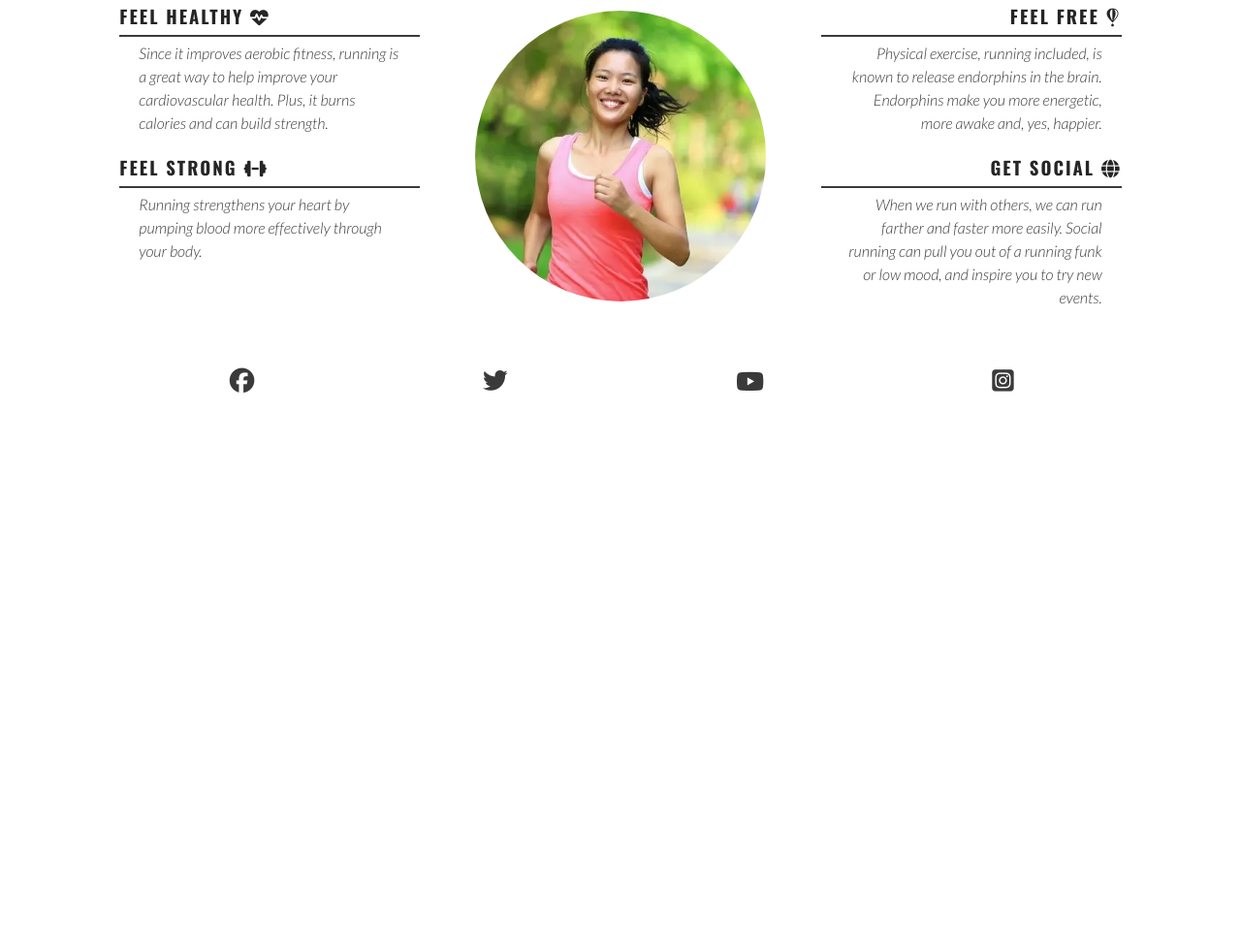
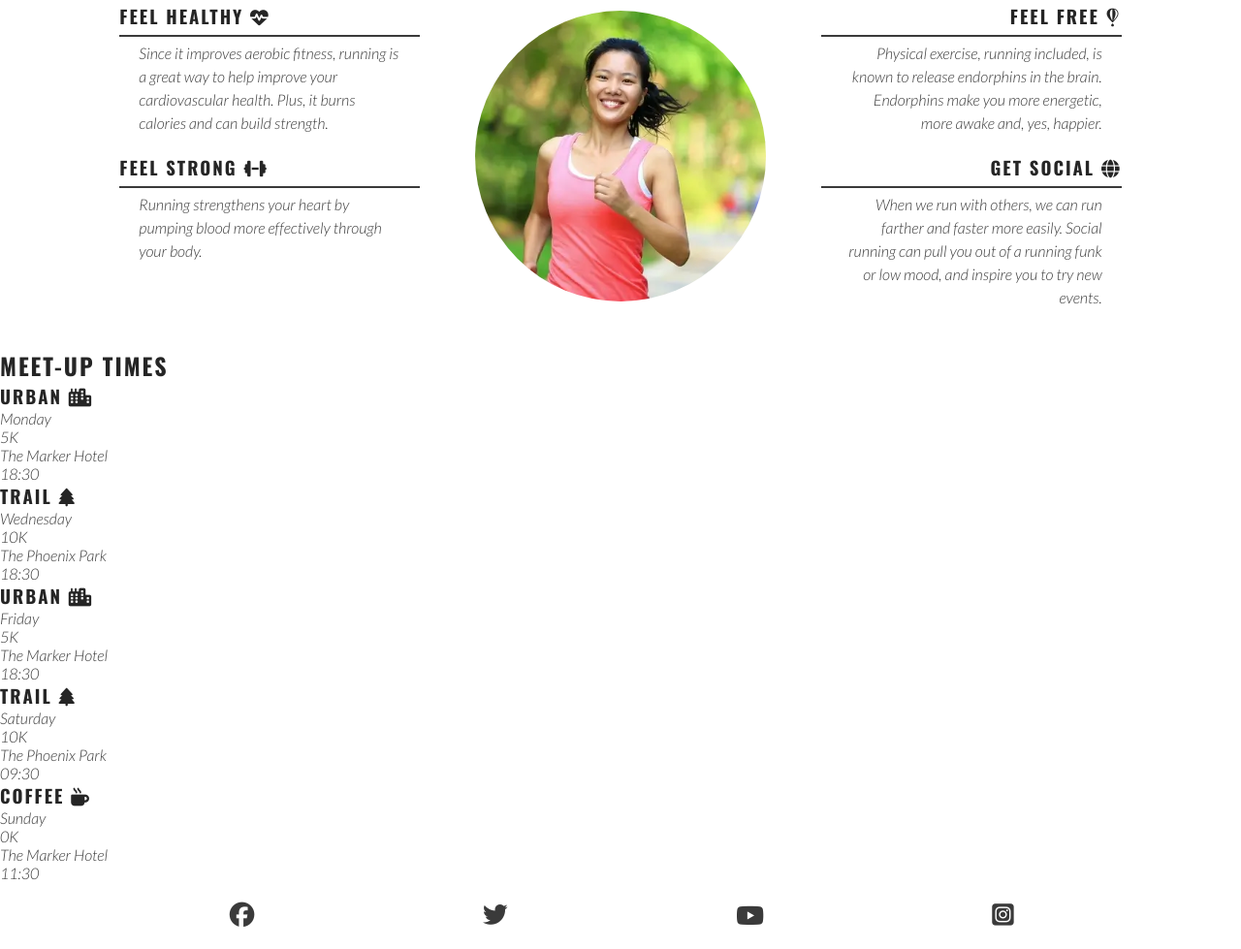
Before and after one commit to Drake-Designer/Love-Running, a website: page index.html in a window 1280 px wide. Shown: the part 963-1942 px from the top of the page at 97% size. Before the commit the page ends 1391 px from the top, so only its background shows below. Drawn offline with nearby package versions, Linux system fonts and the light colour scheme.

Commit message:
Add Meetup times Section

```diff
--- a/index.html
+++ b/index.html
@@ -1,17 +1,21 @@
-<!DOCTYPE html>
+<!doctype html>
 <html lang="en">
   <head>
     <meta charset="UTF-8" />
     <meta name="viewport" content="width=device-width, initial-scale=1.0" />
+
     <!-- Meta tags for search engines -->
     <meta name="description" content="Love Running. Club for runners in Dublin, Ireland. Urban Running, trail running. Dublin docklands and Phoenix Park" />
     <meta name="keywords" content="love running, runm running club, runners, Ireland, Dublin, sport, exercise" />
+
     <!-- Title -->
     <title>Love Running</title>
+
     <!-- Favicon -->
     <link rel="apple-touch-icon" sizes="180x180" href="assets/favicon/apple-touch-icon.png" />
     <link rel="icon" type="image/png" sizes="32x32" href="assets/favicon/favicon-32x32.png" />
     <link rel="icon" type="image/png" sizes="16x16" href="assets/favicon/favicon-16x16.png" />
+
     <!-- Stylesheet-->
     <link rel="stylesheet" href="assets/css/style.css" />
   </head>
@@ -36,46 +40,121 @@
 
     <!-- Main content -->
     <main>
-      <section id="hero"> <!-- Section Hero -->
+      <!-- Section Hero -->
+      <section id="hero">
         <div id="cover-text">
           <h2>Love Running</h2>
           <h3>Dublin Docklands & Phoenix Park</h3>
         </div>
-
       </section>
 
-      <section id="reasons"> <!-- Section Reasons -->
+      <!-- Section Reasons -->
+      <section id="reasons">
         <h2>Why Love Running With Us?</h2>
         <div id="benefits">
-          <div id="benefits-physical"> <!-- Div benefits-physical -->
+          <div id="benefits-physical">
+            <!-- Div benefits-physical -->
             <div>
-                <h3>Feel Healthy <i class="fa-solid fa-heart-pulse"></i></h3>
-                <hr >
+              <h3>
+                Feel Healthy
+                <i class="fa-solid fa-heart-pulse"></i>
+              </h3>
+              <hr />
               <p>Since it improves aerobic fitness, running is a great way to help improve your cardiovascular health. Plus, it burns calories and can build strength.</p>
             </div>
             <div>
-                <h3>Feel Strong <i class="fa-solid fa-dumbbell"></i></h3>
-                <hr >
+              <h3>
+                Feel Strong
+                <i class="fa-solid fa-dumbbell"></i>
+              </h3>
+              <hr />
               <p>Running strengthens your heart by pumping blood more effectively through your body.</p>
             </div>
           </div>
-          <div id="benefits-mental"> <!-- Div benefits-mental -->
+          <div id="benefits-mental">
+            <!-- Div benefits-mental -->
             <div>
-              <h3>Feel Free <i class="fa-brands fa-fly"></i></h3>
-                <hr >
+              <h3>
+                Feel Free
+                <i class="fa-brands fa-fly"></i>
+              </h3>
+              <hr />
               <p>Physical exercise, running included, is known to release endorphins in the brain. Endorphins make you more energetic, more awake and, yes, happier.</p>
             </div>
             <div>
-              <h3>Get Social <i class="fa-solid fa-globe"></i></h3>
-                <hr >
+              <h3>
+                Get Social
+                <i class="fa-solid fa-globe"></i>
+              </h3>
+              <hr />
               <p>When we run with others, we can run farther and faster more easily. Social running can pull you out of a running funk or low mood, and inspire you to try new events.</p>
             </div>
           </div>
-          <div id="benefits-image"> <!-- Div benefits-image -->
+          <div id="benefits-image">
+            <!-- Div benefits-image -->
             <div id="circle-cover-bg"></div>
           </div>
         </div>
+      </section>
 
+      <!-- Meetup times Section-->
+      <section id="meetup-times">
+        <h2>Meet-up Times</h2>
+
+        <div>
+          <h3>
+            Urban
+            <i class="fa-solid fa-city"></i>
+          </h3>
+          <p>Monday</p>
+          <p>5K</p>
+          <p>The Marker Hotel</p>
+          <p>18:30</p>
+        </div>
+
+        <div>
+          <h3>
+            Trail
+            <i class="fa-solid fa-tree"></i>
+          </h3>
+          <p>Wednesday</p>
+          <p>10K</p>
+          <p>The Phoenix Park</p>
+          <p>18:30</p>
+        </div>
+
+        <div>
+          <h3>
+            Urban
+            <i class="fa-solid fa-city"></i>
+          </h3>
+          <p>Friday</p>
+          <p>5K</p>
+          <p>The Marker Hotel</p>
+          <p>18:30</p>
+        </div>
+
+        <div>
+          <h3>
+            Trail
+            <i class="fa-solid fa-tree"></i>
+          </h3>
+          <p>Saturday</p>
+          <p>10K</p>
+          <p>The Phoenix Park</p>
+          <p>09:30</p>
+        </div>
+
+        <div>
+          <h3>
+            Coffee
+            <i class="fa-solid fa-mug-hot"></i>
+          </h3>
+          <p>Sunday</p>
+          <p>0K</p>
+          <p>The Marker Hotel</p>
+          <p>11:30</p>
+        </div>
       </section>
     </main>
 
@@ -83,22 +162,28 @@
     <footer>
       <ul id="social-networks">
         <li>
-          <a href="https://www.facebook.com/" target="_blank" rel="noopener" aria-label="Visit our Facebook page (opens in a new tab)"><i class="fa-brands fa-facebook"></i></a>
+          <a href="https://www.facebook.com/" target="_blank" rel="noopener" aria-label="Visit our Facebook page (opens in a new tab)">
+            <i class="fa-brands fa-facebook"></i>
+          </a>
         </li>
 
         <li>
-          <a href="https://x.com/" target="_blank" rel="noopener" aria-label="Visit our Twitter page (opens in a new tab)"><i class="fa-brands fa-twitter"></i></a>
+          <a href="https://x.com/" target="_blank" rel="noopener" aria-label="Visit our Twitter page (opens in a new tab)">
+            <i class="fa-brands fa-twitter"></i>
+          </a>
         </li>
 
         <li>
-          <a href="https://www.youtube.com/" target="_blank" rel="noopener" aria-label="Visit our Youtube page (opens in a new tab)"><i class="fa-brands fa-youtube"></i></i></a>
+          <a href="https://www.youtube.com/" target="_blank" rel="noopener" aria-label="Visit our YouTube page (opens in a new tab)">
+            <i class="fa-brands fa-youtube"></i>
+          </a>
         </li>
 
         <li>
-          <a href="https://www.instagram.com/" target="_blank" rel="noopener" aria-label="Visit our Instagram page (opens in a new tab)"><i class="fa-brands fa-square-instagram"></i></i></i></i></a>
+          <a href="https://www.instagram.com/" target="_blank" rel="noopener" aria-label="Visit our Instagram page (opens in a new tab)">
+            <i class="fa-brands fa-square-instagram"></i>
+          </a>
         </li>
-
-
       </ul>
     </footer>
 
--- /dev/null
+++ b/package.json
@@ -0,0 +1,5 @@
+{
+  "devDependencies": {
+    "prettier": "^3.5.3"
+  }
+}
```
Also changed, not shown: .prettierrc.js (deleted), .prettierrc.json (added), 2 other files. Lines whose indentation alone changed are shown as unchanged.
